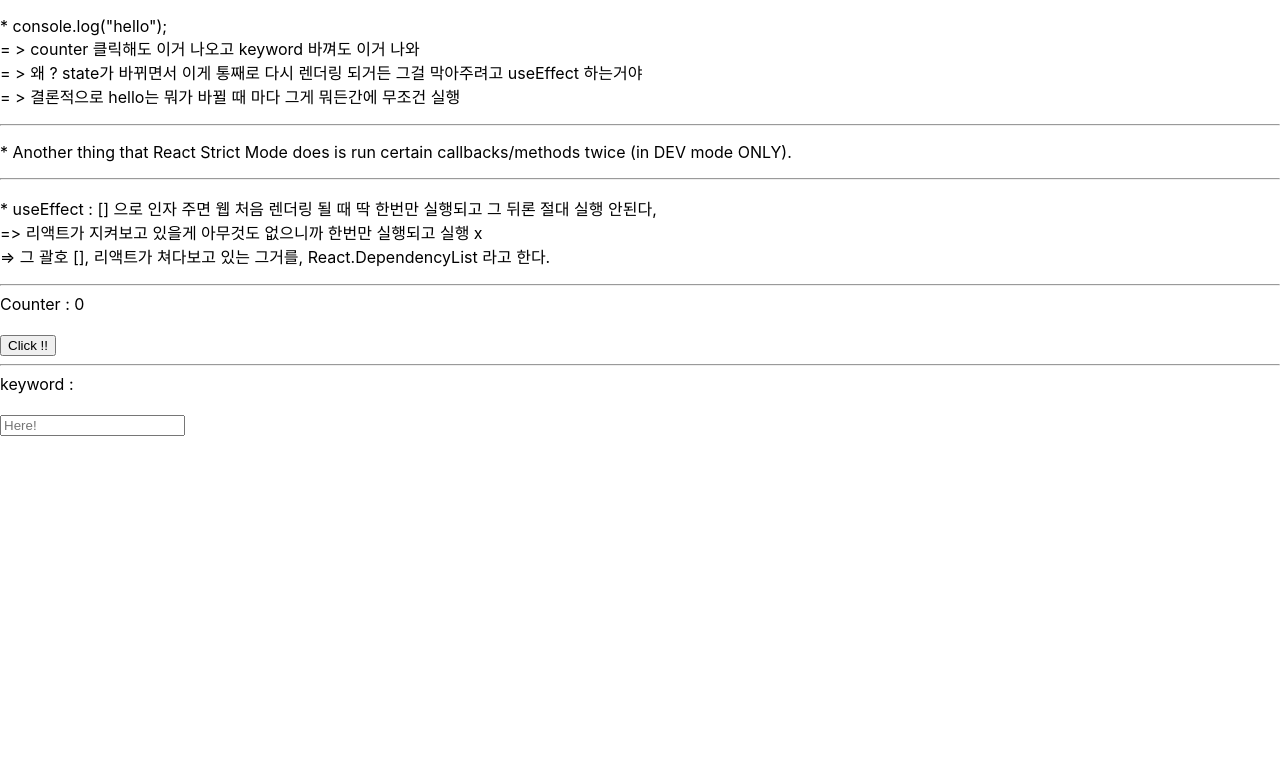
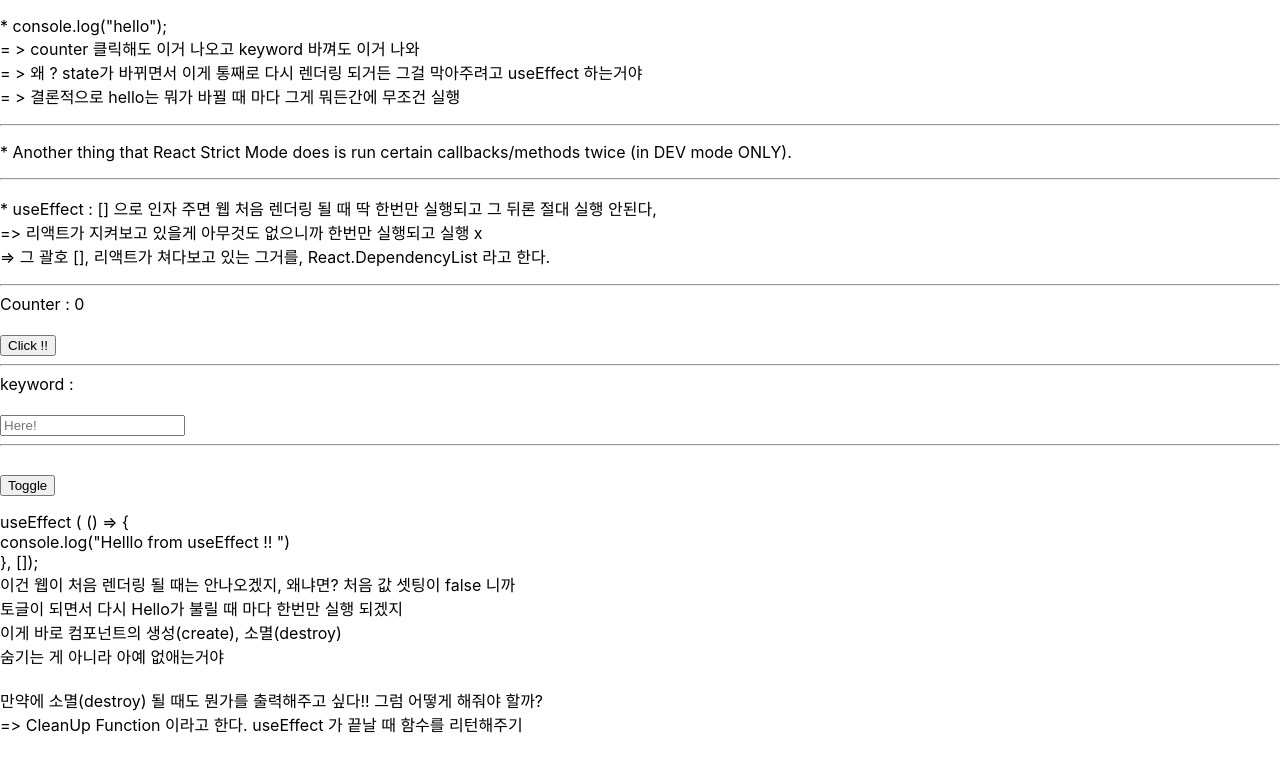
Before and after one commit to jwseo4074/movieWeb, a React (Create React App) app in the folder my-app/: page / in a window 1280 px wide. Shown: the top 772 px of the page. Built offline with nearby package versions, Linux system fonts and the light colour scheme.

Commit message:
using cleanup function, create and destroyed component

```diff
--- a/my-app/src/App.js
+++ b/my-app/src/App.js
@@ -5,6 +5,8 @@ function App() {
 
   const [keyword, setKeyword] = useState('');
   const [counter, setCounter] = useState(0);
+  const [showing, setShowing] = useState(false);
+
 
   function btnClickFunc () {
     setCounter( (counter) => counter + 1 );
@@ -12,6 +14,21 @@ function App() {
 
   function inputChangeFunc (event) {
     setKeyword(event.target.value);
+  }
+
+  function checkShowingState (){
+    setShowing( (prev) => !prev )
+  }
+
+  function Hello () {
+    useEffect ( () => {
+      console.log("created component ")
+      return () => console.log("destroyed component")
+    }, []);
+    // 이건 웹이 처음 렌더링 될 때는 안나오겠지, 왜냐면? 처음 값 셋팅이 false 니까
+    // 토글이 되면서 다시 Hello가 불릴 때 마다 한번만 실행 되겠지
+    // 이게 바로 컴포넌트의 생성(create), 소멸(destroy)
+    return <h1> toggle On </h1>;
   }
 
   console.log("hello");
@@ -71,6 +88,25 @@ function App() {
         placeholder = "Here! "
       />
       </div>
+
+      <hr/>
+
+      {showing ? <Hello/> : "" }
+      <br/>
+      <button onClick = {checkShowingState} >  Toggle </button>
+      <br/>
+      <p>
+        useEffect ( () ={'>'} {'{'} <br/>
+        {'console.log'}("Helllo from useEffect !! ") <br/>
+        {'}'}, []); <br/>
+        이건 웹이 처음 렌더링 될 때는 안나오겠지, 왜냐면? 처음 값 셋팅이 false 니까 <br/>
+        토글이 되면서 다시 Hello가 불릴 때 마다 한번만 실행 되겠지 <br/>
+        이게 바로 컴포넌트의 생성(create), 소멸(destroy) <br/>
+        숨기는 게 아니라 아예 없애는거야 <br/>
+        <br/>
+        만약에 소멸(destroy) 될 때도 뭔가를 출력해주고 싶다!! 그럼 어떻게 해줘야 할까? <br/>
+        ={'>'} CleanUp Function 이라고 한다. useEffect 가 끝날 때 함수를 리턴해주기
+      </p>
     </div>
   );
 }
```
